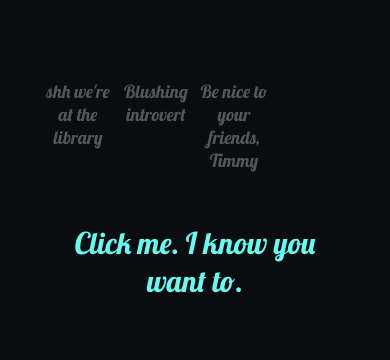
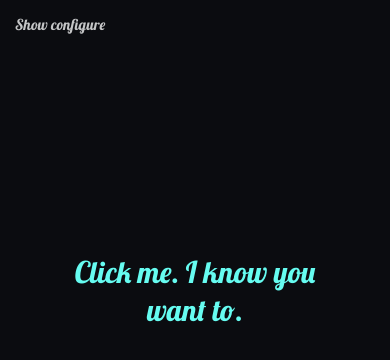
Before and after one commit to Alankmc/So-Today, a React (Create React App) app: page / in a window 390 px wide. Shown: the top 360 px of the page. Built offline with nearby package versions, Linux system fonts and the light colour scheme.

Commit message:
Made config pane

```diff
--- a/src/components/action-text/ActionText.css
+++ b/src/components/action-text/ActionText.css
@@ -3,6 +3,12 @@
   margin: 0 auto 0 auto;
 }
 .action-text {
+  position: absolute;
+  margin-left: auto;
+  margin-right: auto;
+  left: 0;
+  right: 0;
+  top: 30%;
   color: #66FCF1;
   font-size: 4em;
   -webkit-transition: font-size 0.2s; /* For Safari 3.1 to 6.0 */
--- a/src/components/app/App.css
+++ b/src/components/app/App.css
@@ -7,6 +7,27 @@
 }
 
 .event-span {
+  position: absolute;
+  bottom:20%;
+  margin-left: auto;
+  margin-right: auto;
+  left: 0;
+  right: 0;
+  font-family: 'Lobster', cursive;
+  font-size: 25px;
+  color: #45A29E;
+  -moz-animation: pulse 1s infinite;
+  -webkit-animation: pulse 1s infinite;
+  -o-animation: pulse 1s infinite;
+  animation: pulse 1s infinite;
+}
+.event-span.lower {
+  position: absolute;
+  bottom:15%;
+  margin-left: auto;
+  margin-right: auto;
+  left: 0;
+  right: 0;
   font-family: 'Lobster', cursive;
   font-size: 25px;
   color: #45A29E;
@@ -21,12 +42,3 @@
   50% { font-size: 28px }
   100% { font-size: 25px }
 }
-
-.button-container {
-  width: 80%;
-  margin: auto;
-  display: grid;
-  grid-template-columns: 25% 25% 25% 25%;
-  grid-template-rows: 5em;
-  margin-bottom: 4em;
-}
--- a/src/components/app/App.js
+++ b/src/components/app/App.js
@@ -1,8 +1,8 @@
 import React, { Component } from 'react';
 import ActionText from '../action-text/ActionText';
-import GameButton from '../game-buttons/GameButtons';
+import CommentText from '../comment-text/CommentText';
+import ConfigPane from '../config-pane/ConfigPane';
 import './App.css';
-import CommentText from '../comment-text/CommentText';
 
 const VIKING_MASTER_CHANCE = 0.2;
 const QUESTION_MASTER_CHANCE = 0.1;
@@ -55,29 +55,10 @@ class App extends Component {
 
     return (
       <div id="root-app" className="App">
-        <div className="button-container">
-          <GameButton
-            label={{ on: 'I LOVE YELLING', off: 'shh we\'re at the library' }}
-            callback={this.handleParamClick}
-            type="no_library"
-            value={gameParams.no_library}
-          />
-          <GameButton
-            label={{ on: 'Linkedin master', off: 'Blushing introvert' }}
-            callback={this.handleParamClick}
-            type="icebreak"
-            value={gameParams.icebreak}
-          />
-          <GameButton
-            label={{ on: 'F*ck\'em up', off: 'Be nice to your friends, Timmy' }}
-            callback={this.handleParamClick}
-            type="violence"
-            value={gameParams.violence}
-          />
-        </div>
+        <ConfigPane gameParams={gameParams} callback={this.handleParamClick} />
         <ActionText gameParams={gameParams} clickTick={this.clickTickHandler} />
         {isQuestion ? (<div><span className="event-span">Player has become Questionmaster</span><br /></div>) : null}
-        {isViking ? (<div><span className="event-span">Player has become Vikingmaster</span><br /></div>) : null}
+        {isViking ? (<div><span className="event-span lower">Player has become Vikingmaster</span><br /></div>) : null}
         <CommentText shouldRender={tickOnce && Math.random() < COMMENTARY_CHANCE} />
       </div>
     );
--- a/src/components/comment-text/CommentText.css
+++ b/src/components/comment-text/CommentText.css
@@ -5,6 +5,7 @@
   right: 15%;
   bottom: -50px;
   position: absolute;
+  visibility: hidden;
 }
 
 .comment-text.animate {
@@ -12,10 +13,10 @@
 }
 
 @keyframes up-down {
-  0% { bottom: -50px; }
-  10% { bottom: 20px; }
+  0% { bottom: -50px; visibility: hidden }
+  10% { bottom: 20px; visibility: visible }
   90% { bottom: 20px; }
-  100% { bottom: -50px; }
+  100% { bottom: -50px; visibility: hidden }
 }
 
 .comment-text.up {
--- /dev/null
+++ b/src/components/config-pane/ConfigPane.css
@@ -0,0 +1,76 @@
+.config-button {
+  font-family: 'Lobster', cursive;
+  font-size: 1.5em;
+  color: #C5C6C7;
+  position: fixed;
+  top: 15px;
+  left: 15px;
+}
+
+.config-button.unflipped {
+  /* transform: rotate(180deg); */
+  animation: 0.2s unflip linear;
+}
+
+.config-button.flipped {
+  /* transform: rotate(0deg); */
+  animation: 0.2s flip linear;
+}
+
+@keyframes flip {
+  0%   { -webkit-transform: rotate(0deg); }
+  15%   { -webkit-transform: rotate(-20deg); }
+  20%   { -webkit-transform: rotate(-25deg); }
+  80%  { -webkit-transform: rotate(205deg); }
+  85%   { -webkit-transform: rotate(200deg); }
+  100% { -webkit-transform: rotate(180deg); }
+}
+/*
+@keyframes flip {
+  0% {-webkit-transform: rotate(0deg);}
+  100% {-webkit-transform: rotate(180deg);}
+}
+
+@keyframes unflip {
+  0% {-webkit-transform: rotate(180deg);}
+  100% {-webkit-transform: rotate(0deg);}
+} */
+
+
+@keyframes unflip {
+  0%   { -webkit-transform: rotate(180deg); }
+  15%   { -webkit-transform: rotate(200deg); }
+  20%   { -webkit-transform: rotate(205deg); }
+  80%  { -webkit-transform: rotate(-25deg); }
+  85%   { -webkit-transform: rotate(-20deg); }
+  100% { -webkit-transform: rotate(0deg); }
+}
+
+.button-container {
+  top:-200px;
+  visibility: hidden;
+  position: absolute;
+  width: 80%;
+  margin: auto;
+  display: grid;
+  grid-template-columns: 25% 25% 25% 25%;
+  grid-template-rows: 5em;
+  margin-bottom: 4em;
+  transition: all 0.5s;
+  -webkit-transition: all 0.5s; /* Safari */
+  margin-left: auto;
+  margin-right: auto;
+  left: 0;
+  right: 0;
+}
+
+.button-container.open {
+  visibility: visible;
+  top: 10%;
+}
+
+@media only screen and (max-width: 768px) {
+  .config-button {
+    font-size: 15px;
+  }
+}
--- /dev/null
+++ b/src/components/config-pane/ConfigPane.js
@@ -0,0 +1,66 @@
+import React from 'react';
+import GameButton from './game-buttons/GameButtons';
+import './ConfigPane.css';
+
+export default class ConfigPane extends React.Component {
+  constructor() {
+    super();
+    this.everClicked = false;
+    this.state = {
+      isConfigOpen: false,
+    };
+  }
+
+  handleConfigClick = () => {
+    const { isConfigOpen } = this.state;
+    this.everClicked = true;
+    this.setState({ isConfigOpen: !isConfigOpen });
+  }
+
+  render() {
+    const { gameParams, callback } = this.props;
+    const { isConfigOpen } = this.state;
+    let flipClass;
+
+    if (!this.everClicked) {
+      flipClass = 'config-button';
+    } else {
+      flipClass = `config-button ${isConfigOpen ? 'flipped' : 'unflipped'}`;
+    }
+
+    return (
+      <div className="config-pane">
+        <div
+          className={flipClass}
+        >
+          <span
+            onClick={this.handleConfigClick}
+          >
+            {isConfigOpen ? 'Hide configure' : 'Show configure'}
+          </span>
+        </div>
+
+        <div className={`button-container ${isConfigOpen ? 'open' : ''}`}>
+          <GameButton
+            label={{ on: 'I LOVE YELLING', off: 'shh we\'re at the library' }}
+            callback={callback}
+            type="no_library"
+            value={gameParams.no_library}
+          />
+          <GameButton
+            label={{ on: 'Linkedin master', off: 'Blushing introvert' }}
+            callback={callback}
+            type="icebreak"
+            value={gameParams.icebreak}
+          />
+          <GameButton
+            label={{ on: 'F*ck\'em up', off: 'Be nice to your friends, Timmy' }}
+            callback={callback}
+            type="violence"
+            value={gameParams.violence}
+          />
+        </div>
+      </div>
+    );
+  }
+}
```
Also changed, not shown: src/components/config-pane/game-buttons/GameButton.css (renamed from src/components/game-buttons/GameButton.css), src/components/config-pane/game-buttons/GameButtons.js (renamed from src/components/game-buttons/GameButtons.js).
